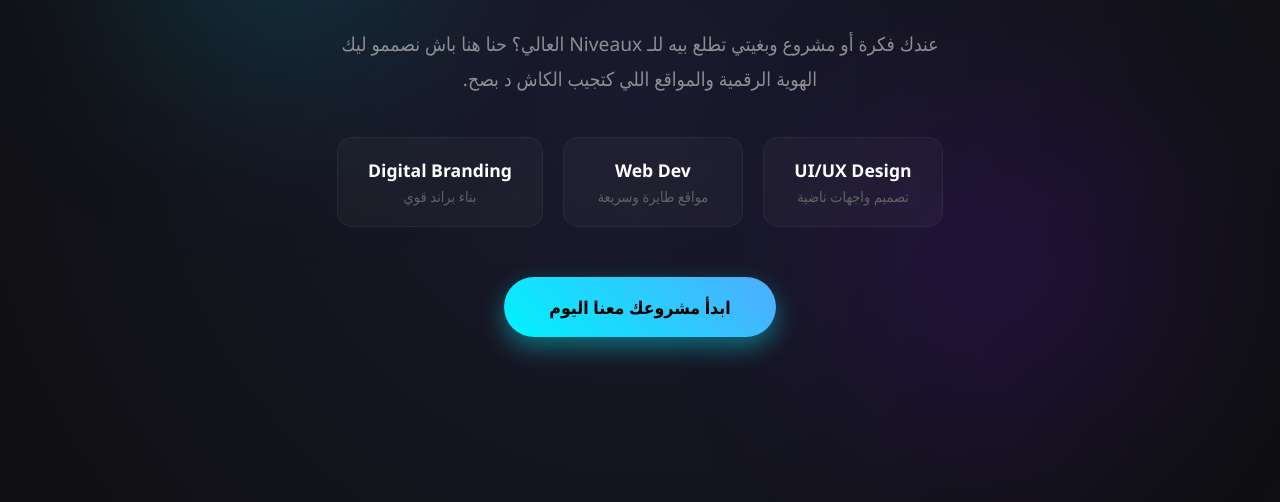
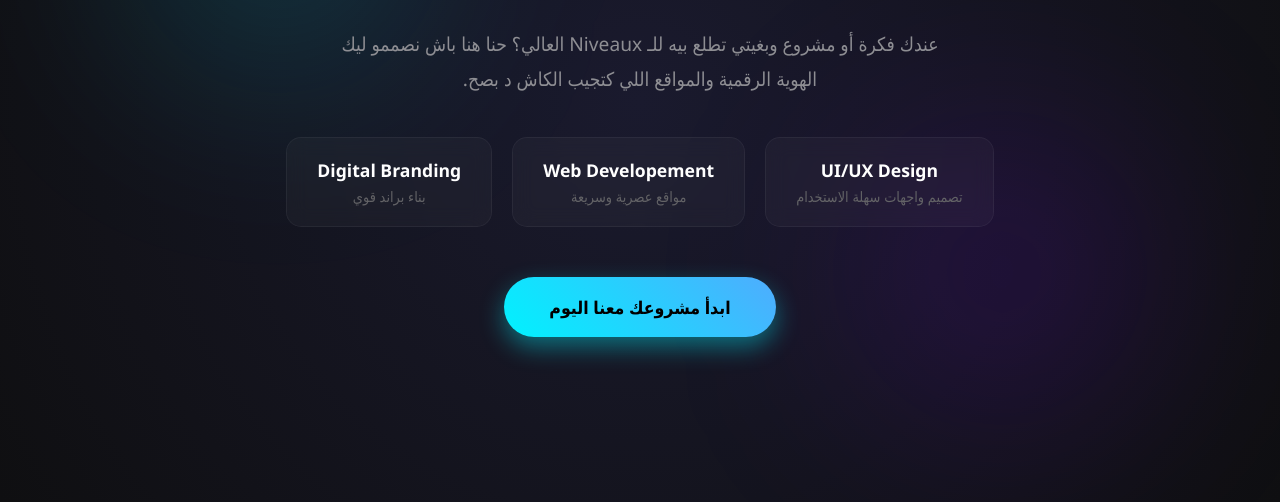
Before and after one commit to soualicontact01-hub/pixelcraft.github.io, a plain HTML site: page index.html in a window 1280 px wide. Shown: the part 298-800 px from the top of the page. Drawn offline with Linux system fonts and the light colour scheme.

Commit message:
Update index.html

```diff
--- a/index.html
+++ b/index.html
@@ -33,11 +33,11 @@
         <div class="services">
             <div class="card">
                 <h3>UI/UX Design</h3>
-                <p>تصميم واجهات ناضية</p>
+                <p>تصميم واجهات سهلة الاستخدام</p>
             </div>
             <div class="card">
-                <h3>Web Dev</h3>
-                <p>مواقع طايرة وسريعة</p>
+                <h3>Web Developement</h3>
+                <p>مواقع عصرية وسريعة</p>
             </div>
             <div class="card">
                 <h3>Digital Branding</h3>
```
